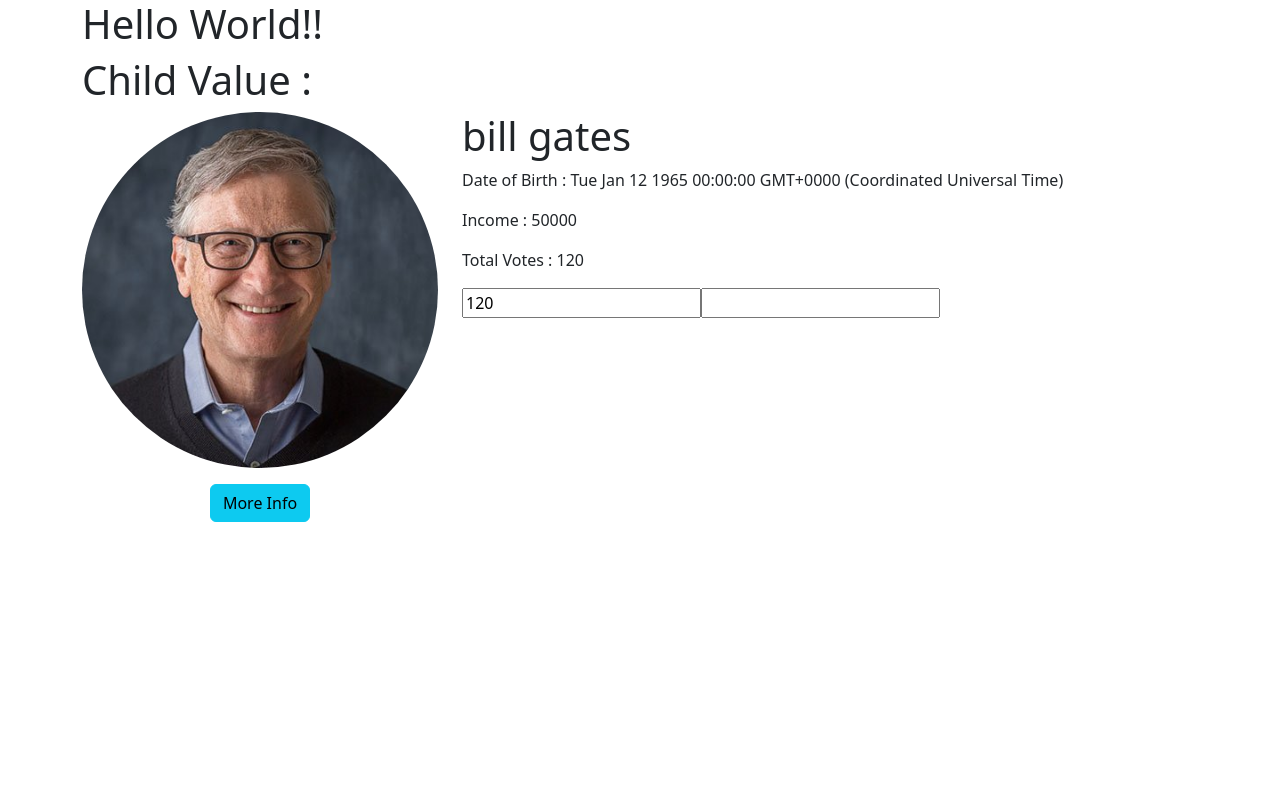
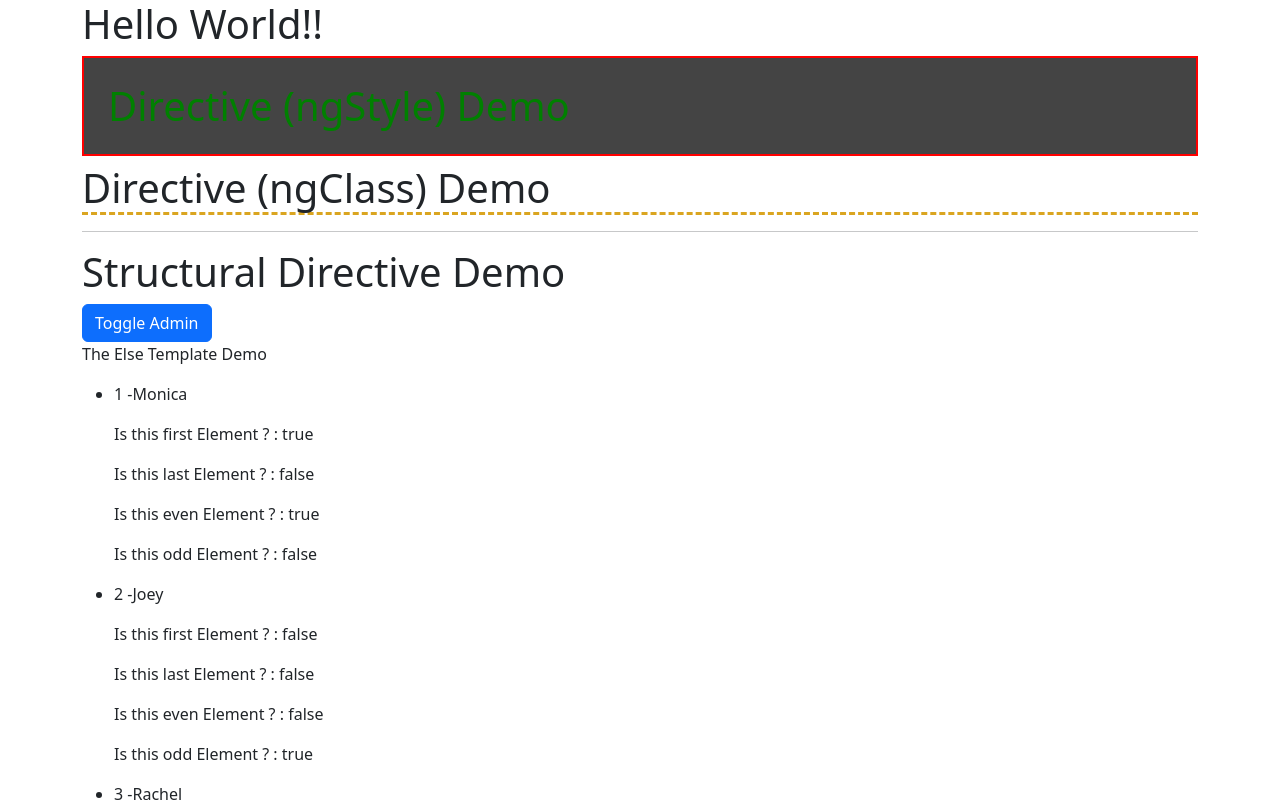
Before and after one commit to synergy2411/nov-24-ng, an Angular app in the folder frontend-app/: page / in a window 1280 px wide. Shown: the top 802 px of the page. Built offline with nearby package versions, Linux system fonts and the light colour scheme.

Commit message:
directives explained

```diff
--- a/frontend-app/src/app/app.component.html
+++ b/frontend-app/src/app/app.component.html
@@ -3,7 +3,10 @@
   <!-- <input type="text" [(ngModel)]="title" />
 
   <button (click)="toggle = !toggle">Toggle</button> -->
-  <app-users></app-users>
 
   <!-- <app-life-cycle *ngIf="toggle" [title]="title"></app-life-cycle> -->
+
+  <app-directive-demo></app-directive-demo>
+
+  <!-- <app-users></app-users> -->
 </div>
--- a/frontend-app/src/app/app.module.ts
+++ b/frontend-app/src/app/app.module.ts
@@ -7,6 +7,7 @@
 import { UserInfoComponent } from './users/user-info/user-info.component';
 import { UserImageComponent } from './users/user-image/user-image.component';
 import { LifeCycleComponent } from './components/demo/life-cycle/life-cycle.component';
+import { DirectiveDemoComponent } from './components/demo/directive-demo/directive-demo.component';
 
 @NgModule({
   declarations: [
@@ -16,6 +17,7 @@
     UserInfoComponent,
     UserImageComponent,
     LifeCycleComponent,
+    DirectiveDemoComponent,
   ],
   imports: [
     // Modules
--- /dev/null
+++ b/frontend-app/src/app/components/demo/directive-demo/directive-demo.component.css
@@ -0,0 +1,7 @@
+.my-border {
+  border-bottom: 3px goldenrod dashed;
+}
+
+.my-feature {
+  font-weight: 700;
+}
--- /dev/null
+++ b/frontend-app/src/app/components/demo/directive-demo/directive-demo.component.html
@@ -0,0 +1,100 @@
+<h1
+  [ngStyle]="dynamicStyles"
+  (mouseenter)="onChangeTheme()"
+  (mouseleave)="onRestoreTheme()"
+>
+  Directive (ngStyle) Demo
+</h1>
+
+<!-- <h1 [ngClass]="['my-border', 'my-feature']">Directive (ngClass) Demo</h1> -->
+<h1
+  [ngClass]="dynamicClasses"
+  (mouseenter)="onToggleClasses()"
+  (mouseleave)="onToggleClasses()"
+>
+  Directive (ngClass) Demo
+</h1>
+
+<hr />
+
+<h1>Structural Directive Demo</h1>
+
+<button class="btn btn-primary" (click)="isAdmin = !isAdmin">
+  Toggle Admin
+</button>
+
+<h2 *ngIf="isAdmin; else elseTemplate">If Demo</h2>
+
+<ng-template #elseTemplate>
+  <p>The Else Template Demo</p>
+</ng-template>
+
+<ul>
+  <li
+    *ngFor="
+      let friend of friends;
+      index as i;
+      first as isFirst;
+      last as isLast;
+      even as isEven;
+      odd as isOdd
+    "
+  >
+    <p>{{ i + 1 }} -{{ friend }}</p>
+    <p>Is this first Element ? : {{ isFirst }}</p>
+    <p>Is this last Element ? : {{ isLast }}</p>
+    <p>Is this even Element ? : {{ isEven }}</p>
+    <p>Is this odd Element ? : {{ isOdd }}</p>
+  </li>
+</ul>
+
+<table class="table">
+  <thead>
+    <th>Index</th>
+    <th>Name</th>
+    <th>Even</th>
+    <th>Odd</th>
+    <th>First</th>
+    <th>Last</th>
+  </thead>
+  <tbody>
+    <tr
+      *ngFor="
+        let friend of friends;
+        index as i;
+        first as isFirst;
+        last as isLast;
+        even as isEven;
+        odd as isOdd
+      "
+    >
+      <td>{{ i }}</td>
+      <td>{{ friend }}</td>
+      <td>{{ isEven }}</td>
+      <td>{{ isOdd }}</td>
+      <td>{{ isFirst }}</td>
+      <td>{{ isLast }}</td>
+    </tr>
+  </tbody>
+</table>
+
+<br />
+
+<ul class="nav nav-tabs">
+  <li class="nav-item">
+    <button class="nav-link" (click)="tab = 1">Tab 1</button>
+  </li>
+  <li class="nav-item">
+    <button class="nav-link" (click)="tab = 2">Tab 2</button>
+  </li>
+  <li class="nav-item">
+    <button class="nav-link" (click)="tab = 3">Tab 3</button>
+  </li>
+</ul>
+
+<div [ngSwitch]="tab">
+  <div *ngSwitchCase="1">Output 1</div>
+  <div *ngSwitchCase="2">Output 2</div>
+  <div *ngSwitchCase="3">Output 3</div>
+  <div *ngSwitchDefault>Default Output</div>
+</div>
--- /dev/null
+++ b/frontend-app/src/app/components/demo/directive-demo/directive-demo.component.ts
@@ -0,0 +1,41 @@
+import { Component, OnInit } from '@angular/core';
+
+@Component({
+  selector: 'app-directive-demo',
+  templateUrl: './directive-demo.component.html',
+  styleUrls: ['./directive-demo.component.css'],
+})
+export class DirectiveDemoComponent implements OnInit {
+  dynamicStyles = {
+    border: '2px red solid',
+    padding: '24px',
+    color: 'green',
+    backgroundColor: '#444',
+  };
+
+  dynamicClasses = { 'my-border': true, 'my-feature': false };
+
+  isAdmin = false;
+
+  friends = ['Monica', 'Joey', 'Rachel', 'Chandler', 'Ross'];
+
+  tab = 1;
+
+  onToggleClasses() {
+    this.dynamicClasses['my-border'] = !this.dynamicClasses['my-border'];
+    this.dynamicClasses['my-feature'] = !this.dynamicClasses['my-feature'];
+  }
+
+  constructor() {}
+
+  ngOnInit(): void {}
+
+  onChangeTheme() {
+    this.dynamicStyles.backgroundColor = '#fff';
+    this.dynamicStyles.color = '#333';
+  }
+  onRestoreTheme() {
+    this.dynamicStyles.backgroundColor = '#333';
+    this.dynamicStyles.color = '#fff';
+  }
+}
```
Also changed, not shown: 1 other file (tests, documents, lock files or other folders).
